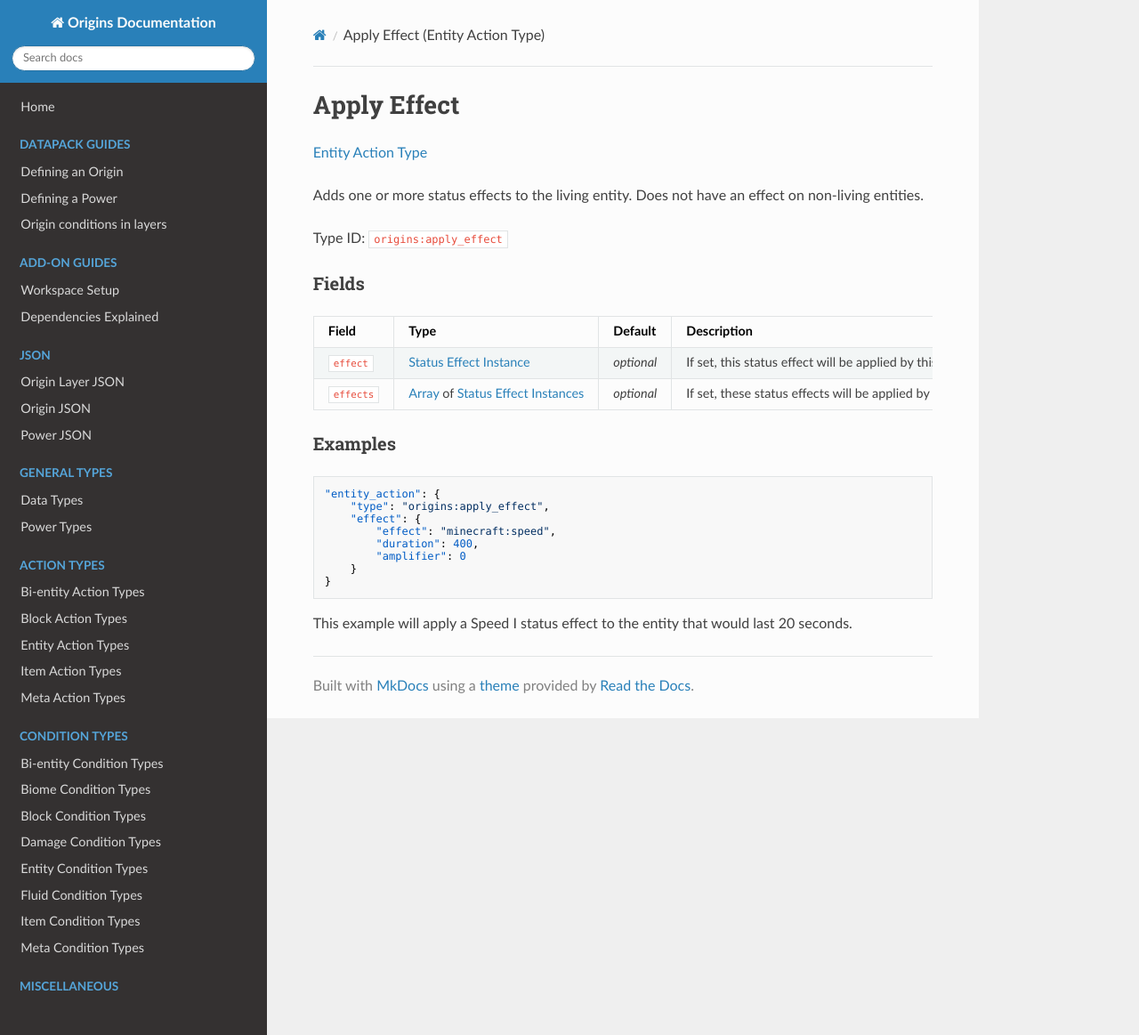
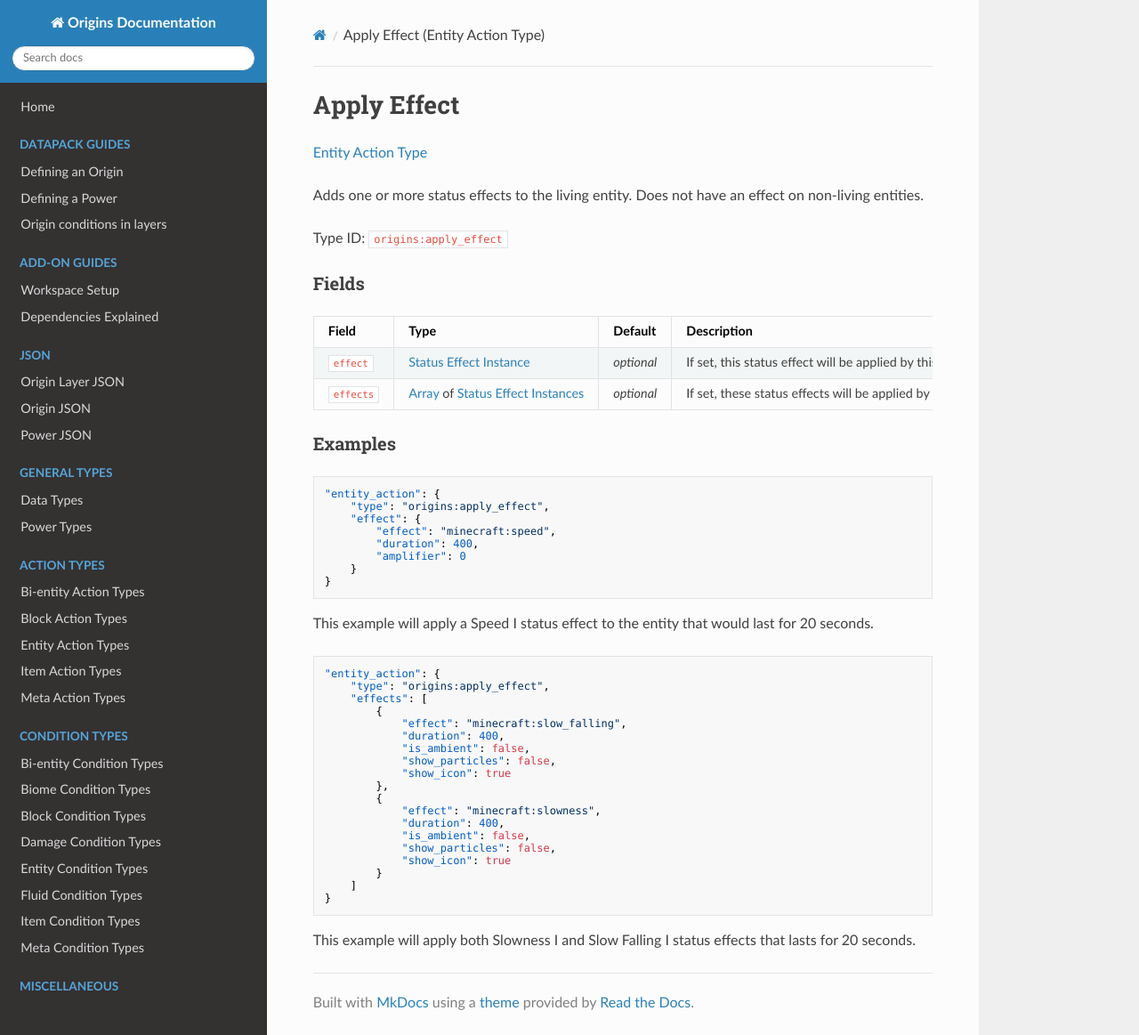
Before and after one commit to apace100/origins-docs, an MkDocs documentation site: the page built from docs/types/entity_action_types/apply_effect.md, in a window 1280 px wide and 1163 px high. Shown: the whole window at 89% size. Built offline with MkDocs 1.6.1, drawn with Linux system fonts in a browser that asks for light colours; nearby versions of some CDN libraries.

Commit message:
Updated `apply_effect.md` (Entity Action Types) Added an example for using the `effects` field (Thanks DrDerpy#7082)

````diff
--- a/docs/types/entity_action_types/apply_effect.md
+++ b/docs/types/entity_action_types/apply_effect.md
@@ -33,4 +33,28 @@ Field  | Type | Default | Description
 }
 ```
 
-This example will apply a Speed I status effect to the entity that would last 20 seconds.
+This example will apply a Speed I status effect to the entity that would last for 20 seconds.
+<br>
+
+```json
+"entity_action": {
+	"type": "origins:apply_effect",
+	"effects": [
+		{
+			"effect": "minecraft:slow_falling",
+			"duration": 400,
+			"is_ambient": false,
+			"show_particles": false,
+			"show_icon": true
+		},
+		{
+			"effect": "minecraft:slowness",
+			"duration": 400,
+			"is_ambient": false,
+			"show_particles": false,
+			"show_icon": true
+		}
+	]
+}
+```
+This example will apply both Slowness I and Slow Falling I status effects that lasts for 20 seconds.
````
